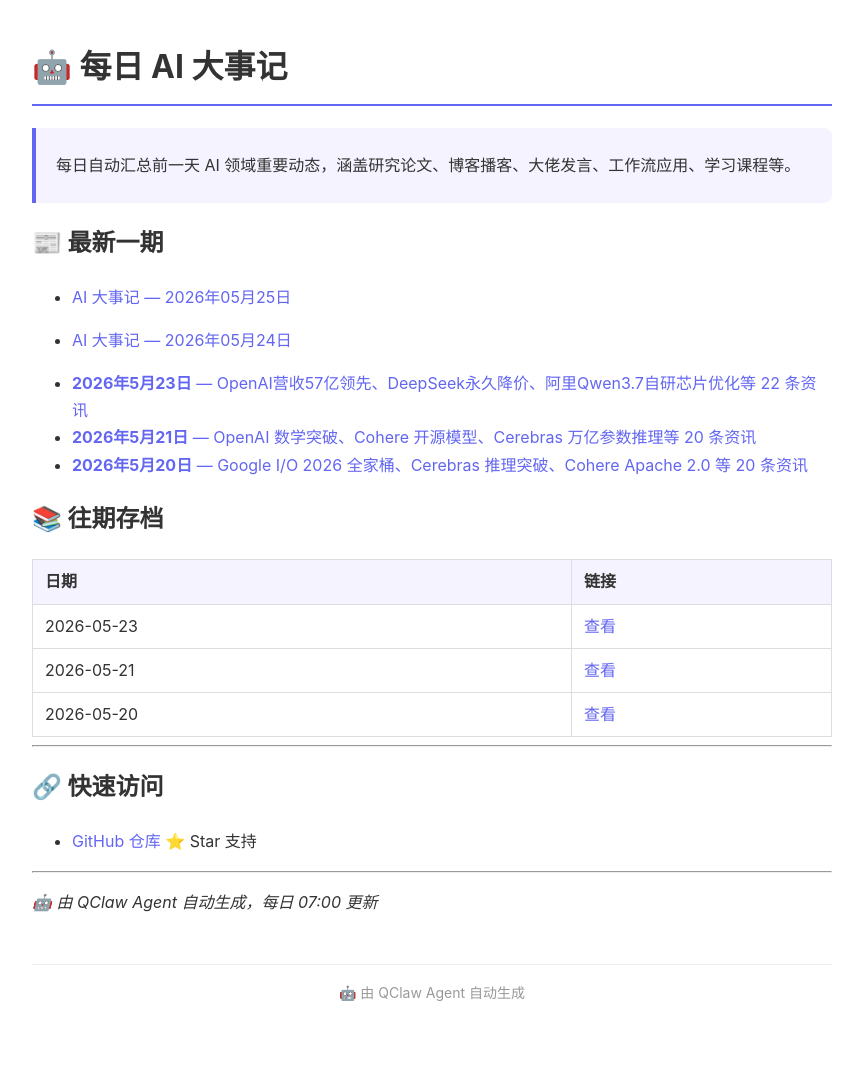
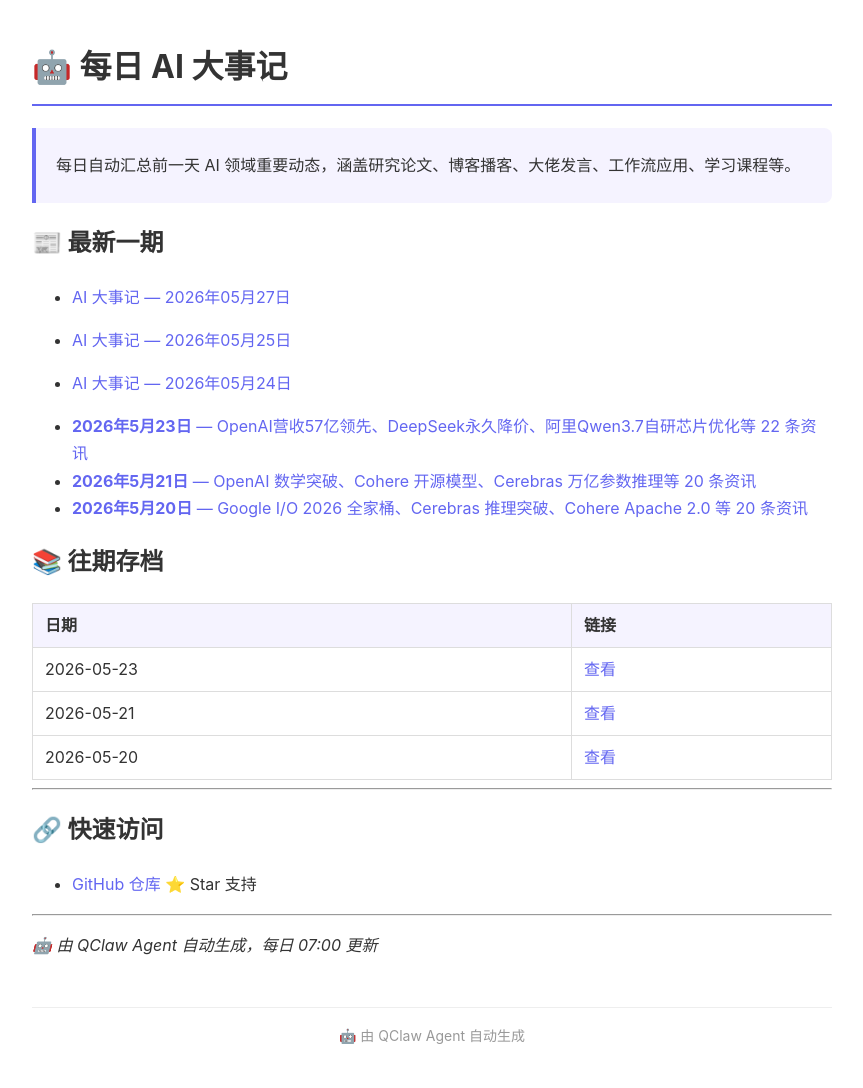
Before and after one commit to jared0612/daily-ai-news, a Jekyll site: the page built from index.md, in a window 1280 px wide. Shown: the whole page, without its empty margins (208-1071 px from the left). Built offline with Jekyll 4.4.1, drawn with Linux system fonts in a browser that asks for light colours; before the commit the page ends 1045 px from its top, so only the background shows below that.

Commit message:
Update index.md: add 2026-05-27 link

```diff
--- a/index.md
+++ b/index.md
@@ -10,6 +10,7 @@ title: AI 大事记
 > 每日自动汇总前一天 AI 领域重要动态，涵盖研究论文、博客播客、大佬发言、工作流应用、学习课程等。
 
 ## 📰 最新一期
+- [AI 大事记 — 2026年05月27日](daily/2026-05-27)
 - [AI 大事记 — 2026年05月25日](daily/2026-05-25)
 
 - [AI 大事记 — 2026年05月24日](daily/2026-05-24)
```
